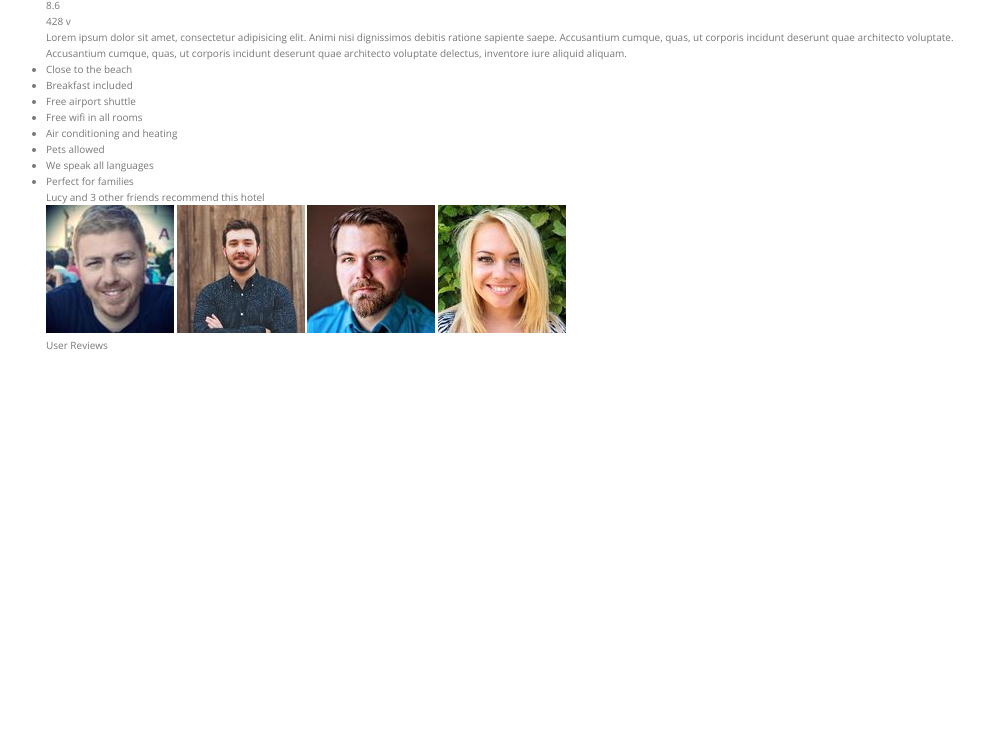
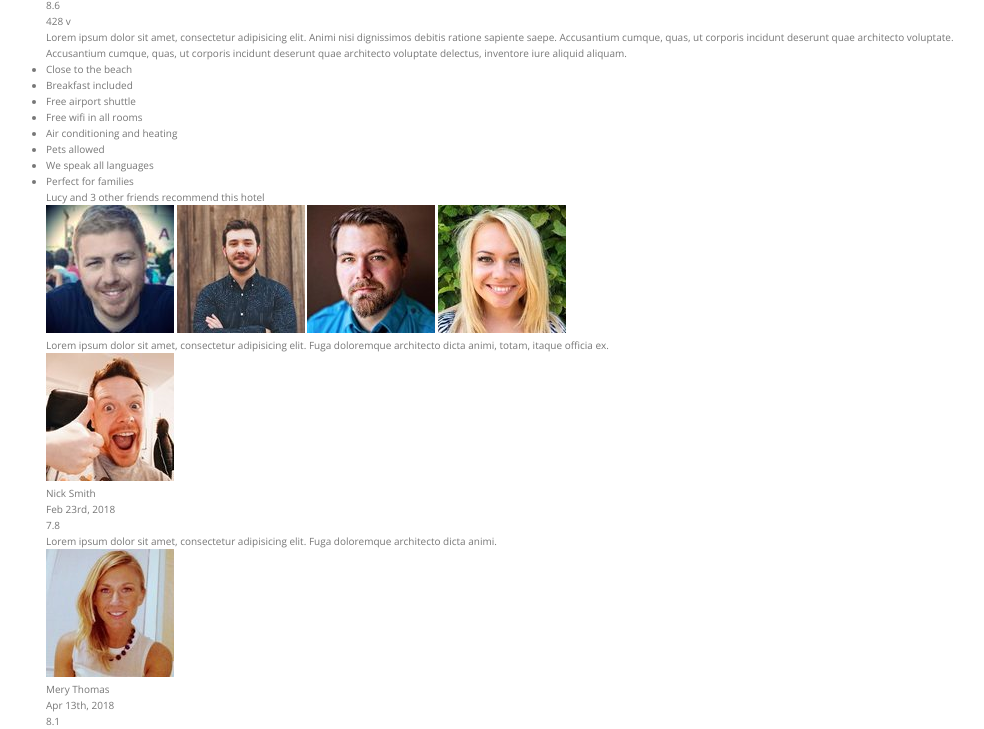
Before and after one commit to mkruneva/trillo, a website: page index.html in a window 1280 px wide. Shown: the part 2160-2889 px from the top of the page, without its empty margins (210-1194 px from the left). Before the commit the page ends 2513 px from the top, so only its background shows below. Drawn offline with nearby package versions, Linux system fonts and the light colour scheme.

Commit message:
User reviews html

```diff
--- a/index.html
+++ b/index.html
@@ -160,7 +160,33 @@
                     </div>
 
                     <div class="user-reviews">
-                        User Reviews
+                        <figure class="review">
+                            <blockquote class="review__text">
+                                Lorem ipsum dolor sit amet, consectetur adipisicing elit. Fuga doloremque architecto dicta animi, totam, itaque officia ex.
+                            </blockquote>
+                            <figcaption class="review__user">
+                                <img src="img/user-1.jpg" alt="User 1" class="review__photo">
+                                <div class="review__user-box">
+                                    <p class="review__user-name">Nick Smith</p>
+                                    <p class="review__user-date">Feb 23rd, 2018</p>
+                                </div>
+                                <div class="review__rating">7.8</div>
+                            </figcaption>
+                        </figure>
+
+                        <figure class="review">
+                                <blockquote class="review__text">
+                                        Lorem ipsum dolor sit amet, consectetur adipisicing elit. Fuga doloremque architecto dicta animi.
+                                </blockquote>
+                                <figcaption class="review__user">
+                                    <img src="img/user-2.jpg" alt="User 2" class="review__photo">
+                                    <div class="review__user-box">
+                                        <p class="review__user-name">Mery Thomas</p>
+                                        <p class="review__user-date">Apr 13th, 2018</p>
+                                    </div>
+                                    <div class="review__rating">8.1</div>
+                                </figcaption>
+                            </figure>
                     </div>
                 </div>
             </main>
--- a/sass/_components.scss
+++ b/sass/_components.scss
@@ -318,7 +318,6 @@
 }
 
 /////////////////////////////
-<<<<<<< HEAD
 //// RECOMMEND
 .recommend {
     font-size: 1.3rem;
@@ -341,12 +340,10 @@
         height: 4rem;
         width: 4rem;
         border-radius: 50%;
+        border: 3px solid #fff;
 
         &:not(:last-child) {
             margin-right: -1.5rem;
         }
     }
 }
-=======
-//// RECOMMEND
->>>>>>> 18ce491baa74867787075ec631f89b6cdf39a7cd
```
